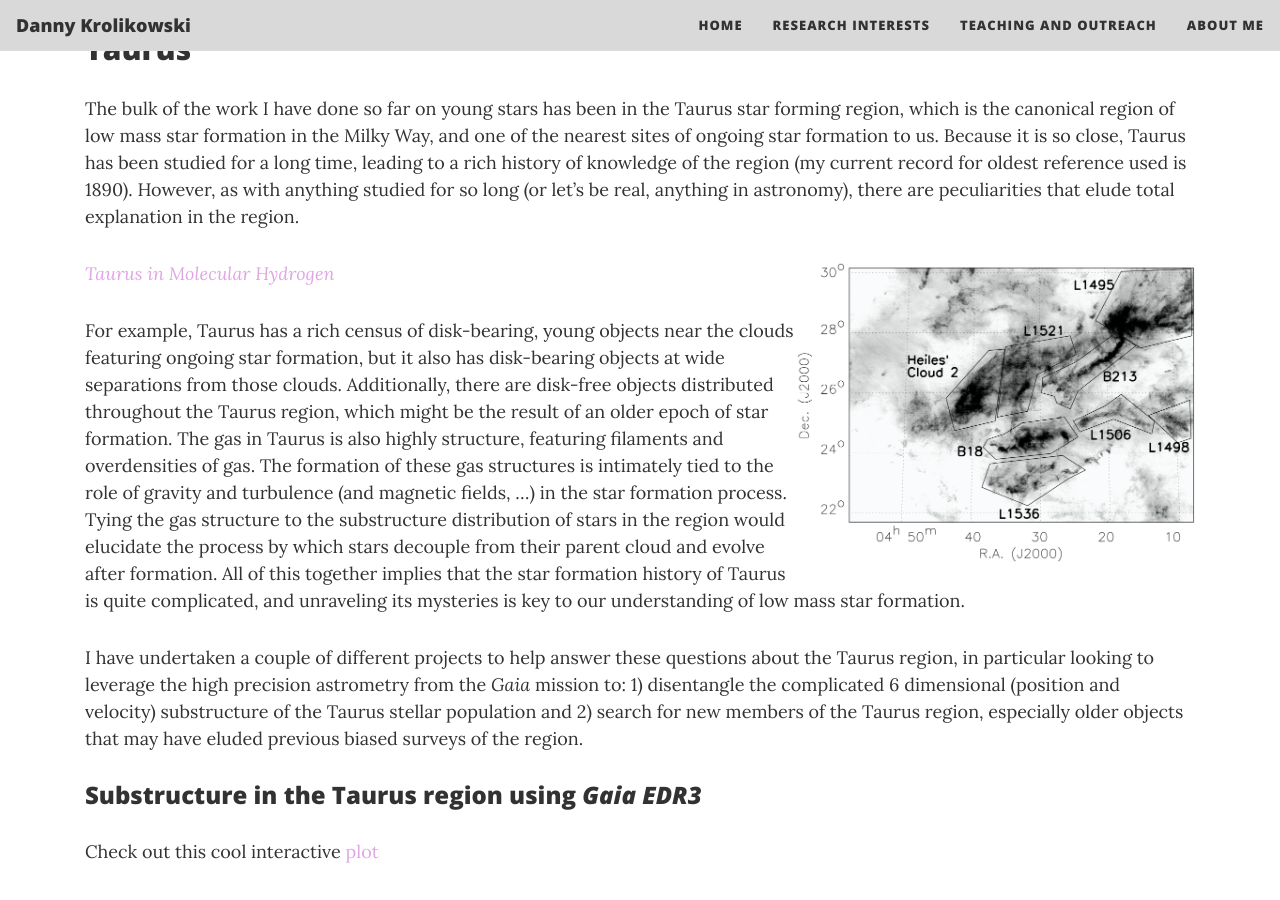
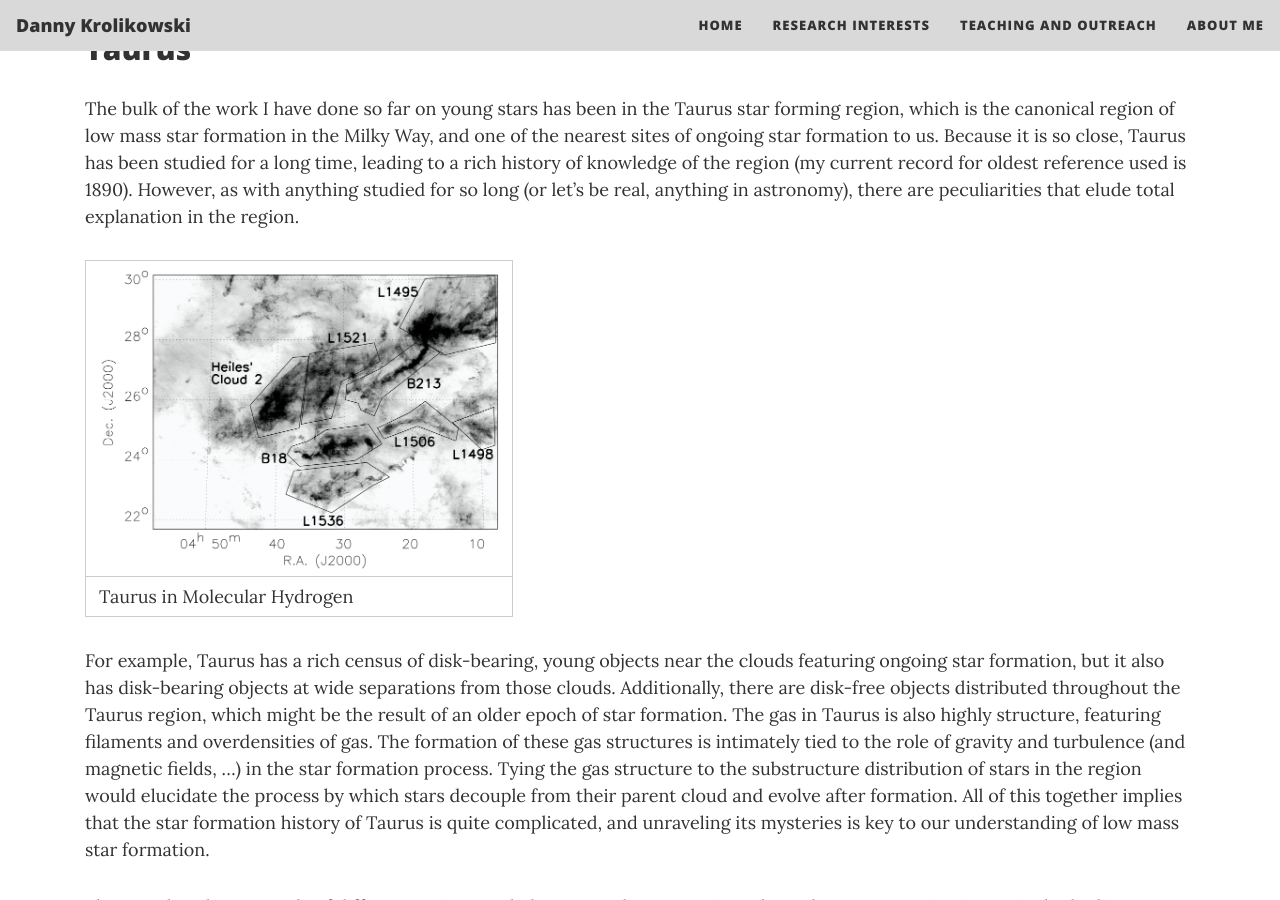
Before and after one commit to dkrolikowski/dkrolikowski.github.io, a Jekyll site: the page built from research.md, in a window 1280 px wide and 900 px high, scrolled down 668 px. Built offline with Jekyll 4.4.1, drawn with Linux system fonts in a browser that asks for light colours; nearby versions of some CDN libraries.

Commit message:
Now trying image caption by making it a table thing

```diff
--- a/research.md
+++ b/research.md
@@ -15,8 +15,9 @@ To understand how planetary systems form and evolve, we must understand how the
 
 The bulk of the work I have done so far on young stars has been in the Taurus star forming region, which is the canonical region of low mass star formation in the Milky Way, and one of the nearest sites of ongoing star formation to us. Because it is so close, Taurus has been studied for a long time, leading to a rich history of knowledge of the region (my current record for oldest reference used is 1890). However, as with anything studied for so long (or let's be real, anything in astronomy), there are peculiarities that elude total explanation in the region.
 
-[![Taurus in H2](/assets/img/taurus_h2.png){: width="400" align="right"}
-*Taurus in Molecular Hydrogen*](https://ui.adsabs.harvard.edu/abs/2008ApJ...680..428G/abstract)
+| [![Taurus in H2](/assets/img/taurus_h2.png){: width="400" align="right"}](https://ui.adsabs.harvard.edu/abs/2008ApJ...680..428G/abstract) |
+|---|
+|Taurus in Molecular Hydrogen|
 
 <!-- <a href="https://ui.adsabs.harvard.edu/abs/2008ApJ...680..428G/abstract" target='blank' >
   <img src="/assets/img/taurus_h2.png" width="400" ALIGN="right">
```
